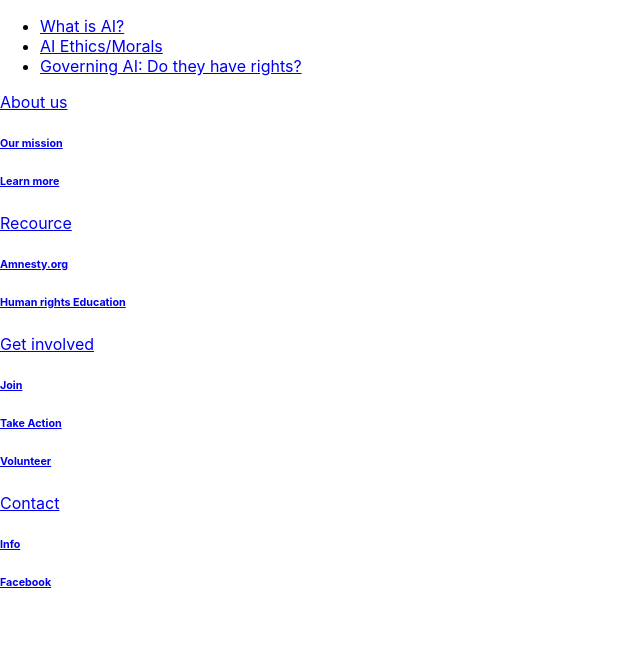
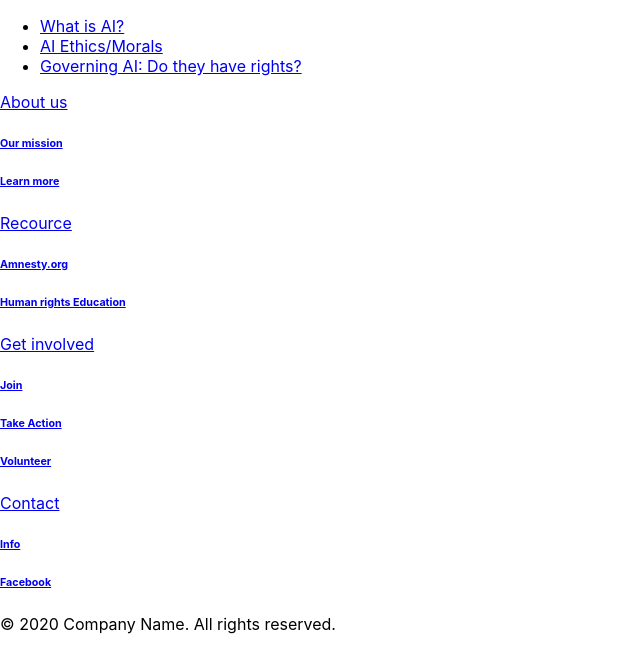
Before and after one commit to BladeKitana732/AI-Report, a React (Create React App) app in the folder ai-report/: page /ai-ethics in a window 1280 px wide. Shown: the top 672 px of the page, without its empty margins (0-640 px from the left). Built offline with nearby package versions, Linux system fonts and the light colour scheme.

Commit message:
added p tag with copyright details

```diff
--- a/ai-report/src/components/Ethics.js
+++ b/ai-report/src/components/Ethics.js
@@ -33,6 +33,7 @@ export default class Ethics extends Component {
                                 <h6>Facebook</h6>
                             </a>
                         </div>
+                        <p>&copy; 2020 Company Name. All rights reserved.</p>
                     </div>
                 </footer>
 
```
